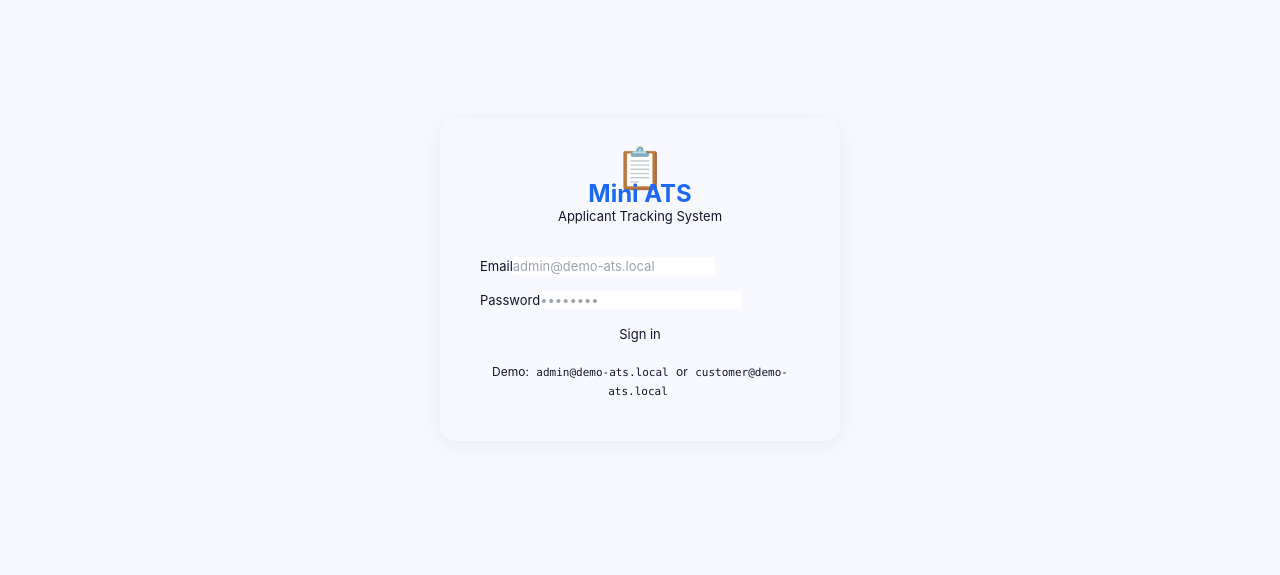
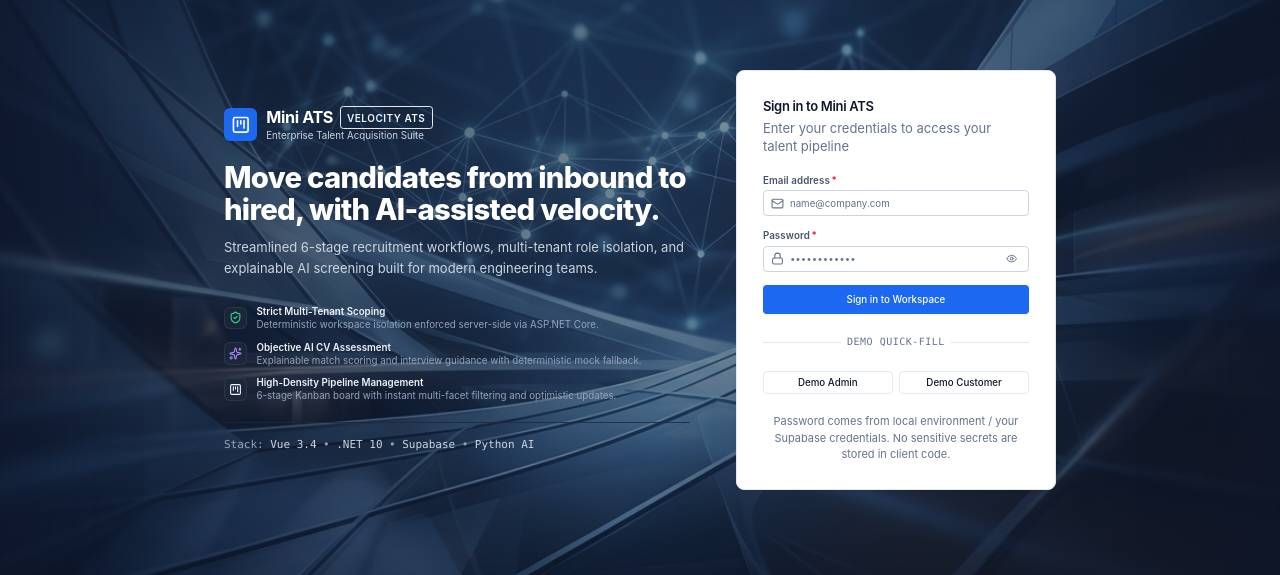
Before and after one commit to Mahamed-2/Mini_ATS-applicant-tracking-system-, a Vue app in the folder frontend/: page /login in a window 1280 px wide. Shown: the part 120-695 px from the top of the page. Built offline with nearby package versions, Linux system fonts and the light colour scheme; no server answers.

Commit message:
feat(frontend): make login the entry route with recruiter velocity skin
feat(frontend): add accessible login form and demo quick-fill

```diff
--- a/frontend/src/router.ts
+++ b/frontend/src/router.ts
@@ -39,6 +39,10 @@ export const router = createRouter({
       name: 'admin',
       component: AdminView,
       meta: { requiresAuth: true, requiresAdmin: true }
+    },
+    {
+      path: '/:pathMatch(.*)*',
+      redirect: '/'
     }
   ]
 })
--- a/frontend/src/views/LoginView.vue
+++ b/frontend/src/views/LoginView.vue
@@ -1,154 +1,314 @@
 <script setup lang="ts">
-// LoginView.vue – Supabase password authentication form.
-// Related: src/stores/auth.ts (signIn action)
-//          src/router.ts (redirects to /dashboard after login)
-//          src/lib/supabase.ts (Supabase client used by auth store)
-//          backend/MiniAts.Api/Program.cs (JWT validated after this login)
+/**
+ * LoginView.vue – Recruiter Velocity ATS Entry Authentication Page
+ * Source of Truth: docs/DESIGN.md & .claude/skills/ats-orchestrator/reference/LOGIN.md
+ * Integrates:
+ * - src/components/auth/LoginBackdrop.vue (local asset + CSS/SVG fallback)
+ * - src/stores/auth.ts (signIn via Supabase Auth + /api/account/me)
+ * - supabase/seed/demo_dataset.json (demo quick-fill accounts)
+ * - docs/DEMO.md Scene 2 (Admin login demonstration)
+ */
+import { ref, nextTick } from 'vue';
+import { useRouter, useRoute } from 'vue-router';
+import { useAuthStore } from '@/stores/auth';
+import { useToast } from '@/components/ui/useToast';
+import LoginBackdrop from '@/components/auth/LoginBackdrop.vue';
+import Button from '@/components/ui/Button.vue';
+import Input from '@/components/ui/Input.vue';
+import Field from '@/components/ui/Field.vue';
+import {
+  ShieldCheck,
+  Sparkles,
+  SquareKanban,
+  Mail,
+  Lock,
+  Eye,
+  EyeOff,
+  AlertTriangle,
+  ArrowRight
+} from '@/lib/icons';
 
-import { ref } from 'vue'
-import { useRouter } from 'vue-router'
-import { useAuthStore } from '../stores/auth'
+const authStore = useAuthStore();
+const router = useRouter();
+const route = useRoute();
+const toast = useToast();
 
-const auth   = useAuthStore()
-const router = useRouter()
+const email = ref('');
+const password = ref('');
+const showPassword = ref(false);
+const error = ref<string | null>(null);
+const loading = ref(false);
 
-const email    = ref('')
-const password = ref('')
-const error    = ref<string | null>(null)
-const loading  = ref(false)
+const passwordInputRef = ref<HTMLInputElement | null>(null);
+
+// Demo quick-fill credentials (emails only – passwords NEVER autofilled or committed)
+const DEMO_ADMIN_EMAIL = 'admin@nordic-recruit.demo';
+const DEMO_CUSTOMER_EMAIL = 'recruiter@nordic-tech.demo';
+
+function fillDemoAdmin() {
+  email.value = DEMO_ADMIN_EMAIL;
+  error.value = null;
+  toast.info('Filled demo admin email. Enter password to continue.');
+  focusPassword();
+}
+
+function fillDemoCustomer() {
+  email.value = DEMO_CUSTOMER_EMAIL;
+  error.value = null;
+  toast.info('Filled demo customer email. Enter password to continue.');
+  focusPassword();
+}
+
+function focusPassword() {
+  nextTick(() => {
+    const el = document.getElementById('login-password-input');
+    el?.focus();
+  });
+}
 
 async function handleLogin() {
   if (!email.value || !password.value) {
-    error.value = 'Email and password are required.'
-    return
+    error.value = 'Both email and password are required.';
+    return;
   }
 
-  error.value = null
-  loading.value = true
+  error.value = null;
+  loading.value = true;
 
   try {
-    // signIn calls supabase.auth.signInWithPassword then loads profile from /api/account/me.
-    await auth.signIn(email.value, password.value)
-    router.push({ name: 'dashboard' })
-  } catch (e) {
-    error.value = (e as Error).message
+    // 1. Supabase Auth signs in and acquires JWT
+    // 2. Loads profile from .NET /api/account/me
+    await authStore.signIn(email.value.trim(), password.value);
+
+    toast.success(`Welcome back, ${authStore.profile?.displayName || 'User'}!`);
+
+    // Redirect to intended route or default dashboard
+    const redirectPath = (route.query.redirect as string) || '/';
+    await router.push(redirectPath);
+  } catch (err) {
+    const msg = (err as Error).message;
+    if (msg.includes('Invalid login credentials')) {
+      error.value = 'Invalid email or password. Please verify your credentials.';
+    } else if (msg.includes('profile')) {
+      error.value = 'Authenticated successfully, but no ATS profile was found for this user. Please contact an administrator.';
+    } else {
+      error.value = msg || 'Sign-in failed. Please check your network connection.';
+    }
+    toast.error(error.value);
   } finally {
-    loading.value = false
+    loading.value = false;
   }
 }
 </script>
 
 <template>
-  <div class="login-page">
-    <div class="login-card">
-      <div class="login-logo">
-        <span class="logo-icon">📋</span>
-        <h1 class="logo-name">Mini ATS</h1>
-        <p class="logo-sub">Applicant Tracking System</p>
+  <div class="relative min-h-screen w-full flex items-center justify-center p-4 sm:p-6 lg:p-12 overflow-hidden bg-slate-950 font-sans">
+    <!-- Professional Photographic Asset + CSS Fallback Layer -->
+    <LoginBackdrop />
+
+    <!-- Split-Layout Container (Desktop ~55% branding / ~45% form card) -->
+    <div class="relative z-10 w-full max-w-5xl grid grid-cols-1 lg:grid-cols-12 gap-8 lg:gap-14 items-center">
+      <!-- Left Column: Value Prop & Trust Elements -->
+      <div class="lg:col-span-7 space-y-6 text-white text-left select-none">
+        <!-- Brand Lockup -->
+        <div class="flex items-center gap-3">
+          <div class="w-10 h-10 rounded-md bg-primary flex items-center justify-center text-white shadow-lg shadow-primary/30">
+            <SquareKanban class="w-6 h-6" />
+          </div>
+          <div>
+            <div class="flex items-center gap-2">
+              <span class="text-xl font-bold tracking-tight text-white">Mini ATS</span>
+              <span class="px-2 py-0.5 rounded text-[10px] font-semibold tracking-wider uppercase bg-primary/20 text-primary-subtle border border-primary/30">
+                Velocity ATS
+              </span>
+            </div>
+            <p class="text-xs text-slate-300">Enterprise Talent Acquisition Suite</p>
+          </div>
         </div>
 
-      <form class="login-form" @submit.prevent="handleLogin">
-        <div class="field">
-          <label for="email">Email</label>
-          <input
-            id="email"
+        <!-- Headline & Hook -->
+        <div class="space-y-3">
+          <h1 class="text-3xl sm:text-4xl font-extrabold text-white tracking-tight leading-tight">
+            Move candidates from inbound to hired, with AI-assisted velocity.
+          </h1>
+          <p class="text-base text-slate-300 leading-relaxed max-w-xl">
+            Streamlined 6-stage recruitment workflows, multi-tenant role isolation,
+            and explainable AI screening built for modern engineering teams.
+          </p>
+        </div>
+
+        <!-- Trust Badges with Lucide Icons -->
+        <div class="space-y-3 pt-2">
+          <div class="flex items-start gap-3">
+            <div class="w-7 h-7 rounded-md bg-slate-800/80 border border-slate-700/60 flex items-center justify-center text-emerald-400 shrink-0 mt-0.5">
+              <ShieldCheck class="w-4 h-4" />
+            </div>
+            <div>
+              <h4 class="text-xs font-semibold text-slate-100">Strict Multi-Tenant Scoping</h4>
+              <p class="text-xs text-slate-400">Deterministic workspace isolation enforced server-side via ASP.NET Core.</p>
+            </div>
+          </div>
+
+          <div class="flex items-start gap-3">
+            <div class="w-7 h-7 rounded-md bg-slate-800/80 border border-slate-700/60 flex items-center justify-center text-violet-400 shrink-0 mt-0.5">
+              <Sparkles class="w-4 h-4" />
+            </div>
+            <div>
+              <h4 class="text-xs font-semibold text-slate-100">Objective AI CV Assessment</h4>
+              <p class="text-xs text-slate-400">Explainable match scoring and interview guidance with deterministic mock fallback.</p>
+            </div>
+          </div>
+
+          <div class="flex items-start gap-3">
+            <div class="w-7 h-7 rounded-md bg-slate-800/80 border border-slate-700/60 flex items-center justify-center text-primary-subtle shrink-0 mt-0.5">
+              <SquareKanban class="w-4 h-4" />
+            </div>
+            <div>
+              <h4 class="text-xs font-semibold text-slate-100">High-Density Pipeline Management</h4>
+              <p class="text-xs text-slate-400">6-stage Kanban board with instant multi-facet filtering and optimistic updates.</p>
+            </div>
+          </div>
+        </div>
+
+        <!-- Architecture metadata footer -->
+        <div class="pt-4 border-t border-slate-800/80 flex items-center gap-2 text-[11px] font-mono text-slate-400">
+          <span>Stack:</span>
+          <span class="text-slate-300">Vue 3.4</span>
+          <span>•</span>
+          <span class="text-slate-300">.NET 10</span>
+          <span>•</span>
+          <span class="text-slate-300">Supabase</span>
+          <span>•</span>
+          <span class="text-slate-300">Python AI</span>
+        </div>
+      </div>
+
+      <!-- Right Column: Login Card -->
+      <div class="lg:col-span-5 w-full">
+        <div class="surface-1 bg-surface-card/95 backdrop-blur-xl border border-border-subtle rounded-lg shadow-surface-2 p-6 sm:p-8 space-y-6">
+          <!-- Card Header -->
+          <div class="space-y-1">
+            <h2 class="text-headline-sm font-semibold text-text-primary tracking-tight">
+              Sign in to Mini ATS
+            </h2>
+            <p class="text-body-sm text-text-muted">
+              Enter your credentials to access your talent pipeline
+            </p>
+          </div>
+
+          <!-- Login Form -->
+          <form class="space-y-4" @submit.prevent="handleLogin">
+            <!-- Email Field -->
+            <Field label="Email address" required>
+              <Input
+                id="login-email-input"
                 v-model="email"
                 type="email"
-            placeholder="admin@demo-ats.local"
+                placeholder="name@company.com"
                 autocomplete="email"
-            required
-          />
+                :disabled="loading"
+                :error="!!error"
+              >
+                <template #prefix>
+                  <Mail class="w-4 h-4" />
+                </template>
+              </Input>
+            </Field>
+
+            <!-- Password Field -->
+            <Field label="Password" required>
+              <Input
+                id="login-password-input"
+                ref="passwordInputRef"
+                v-model="password"
+                :type="showPassword ? 'text' : 'password'"
+                placeholder="••••••••••••"
+                autocomplete="current-password"
+                :disabled="loading"
+                :error="!!error"
+              >
+                <template #prefix>
+                  <Lock class="w-4 h-4" />
+                </template>
+                <template #suffix>
+                  <button
+                    type="button"
+                    class="p-1 rounded text-text-muted hover:text-text-primary transition-colors focus:outline-none focus:ring-1 focus:ring-primary"
+                    tabindex="-1"
+                    :aria-label="showPassword ? 'Hide password' : 'Show password'"
+                    @click="showPassword = !showPassword"
+                  >
+                    <EyeOff v-if="showPassword" class="w-3.5 h-3.5" />
+                    <Eye v-else class="w-3.5 h-3.5" />
+                  </button>
+                </template>
+              </Input>
+            </Field>
+
+            <!-- Inline error alert -->
+            <div
+              v-if="error"
+              class="p-3 rounded bg-rose-50 dark:bg-rose-950/40 border border-rose-200 dark:border-rose-800 text-rose-700 dark:text-rose-400 text-xs flex items-start gap-2 select-none"
+              role="alert"
+            >
+              <AlertTriangle class="w-4 h-4 shrink-0 mt-0.5" />
+              <span>{{ error }}</span>
             </div>
 
-        <div class="field">
-          <label for="password">Password</label>
-          <input
-            id="password"
-            v-model="password"
-            type="password"
-            placeholder="••••••••"
-            autocomplete="current-password"
-            required
-          />
+            <!-- Submit Button -->
+            <Button
+              type="submit"
+              variant="primary"
+              size="md"
+              class="w-full justify-center text-sm font-medium h-9"
+              :loading="loading"
+              :disabled="loading"
+            >
+              <template #iconRight>
+                <ArrowRight class="w-4 h-4" />
+              </template>
+              Sign in to Workspace
+            </Button>
+          </form>
+
+          <!-- Divider -->
+          <div class="relative flex items-center justify-center">
+            <div class="absolute inset-0 flex items-center">
+              <div class="w-full border-t border-border-subtle" />
+            </div>
+            <div class="relative bg-surface-card px-2 text-[10px] uppercase font-mono text-text-muted tracking-wider">
+              Demo Quick-Fill
+            </div>
           </div>
 
-        <!-- Error message from Supabase or backend -->
-        <p v-if="error" class="error-msg" role="alert">{{ error }}</p>
+          <!-- Demo quick-fill row (Emails only) -->
+          <div class="grid grid-cols-2 gap-2">
+            <Button
+              type="button"
+              variant="secondary"
+              size="sm"
+              class="w-full justify-center text-xs truncate"
+              @click="fillDemoAdmin"
+            >
+              Demo Admin
+            </Button>
+            <Button
+              type="button"
+              variant="secondary"
+              size="sm"
+              class="w-full justify-center text-xs truncate"
+              @click="fillDemoCustomer"
+            >
+              Demo Customer
+            </Button>
+          </div>
 
-        <button type="submit" class="btn-primary btn-full" :disabled="loading">
-          {{ loading ? 'Signing in…' : 'Sign in' }}
-        </button>
-      </form>
-
-      <p class="login-hint">
-        Demo: <code>admin@demo-ats.local</code> or <code>customer@demo-ats.local</code>
+          <!-- Credential security note -->
+          <p class="text-[11px] text-text-muted text-center leading-normal">
+            Password comes from local environment / your Supabase credentials. No sensitive secrets are stored in client code.
           </p>
         </div>
       </div>
+    </div>
+  </div>
 </template>
-
-<style scoped>
-.login-page {
-  min-height: 100vh;
-  display: flex;
-  align-items: center;
-  justify-content: center;
-  background: var(--bg-page);
-  padding: 24px;
-}
-
-.login-card {
-  background: var(--surface);
-  border: 1px solid var(--border);
-  border-radius: 16px;
-  padding: 40px;
-  width: 100%;
-  max-width: 400px;
-  box-shadow: 0 4px 24px rgba(0,0,0,0.06);
-}
-
-.login-logo {
-  text-align: center;
-  margin-bottom: 32px;
-}
-
-.logo-icon { font-size: 40px; display: block; margin-bottom: 8px; }
-
-.logo-name {
-  font-size: 24px;
-  font-weight: 700;
-  color: var(--primary);
-  margin: 0 0 4px;
-}
-
-.logo-sub {
-  font-size: 13px;
-  color: var(--text-secondary);
-  margin: 0;
-}
-
-.login-form { display: flex; flex-direction: column; gap: 16px; }
-
-.error-msg {
-  color: var(--danger);
-  font-size: 13px;
-  padding: 8px 12px;
-  background: #fef2f2;
-  border: 1px solid #fecaca;
-  border-radius: var(--radius);
-}
-
-.login-hint {
-  margin-top: 20px;
-  font-size: 12px;
-  color: var(--text-secondary);
-  text-align: center;
-}
-
-.login-hint code {
-  background: var(--bg-page);
-  padding: 1px 4px;
-  border-radius: 3px;
-  font-size: 11px;
-}
-</style>
```
Lines whose indentation alone changed are shown as unchanged.
